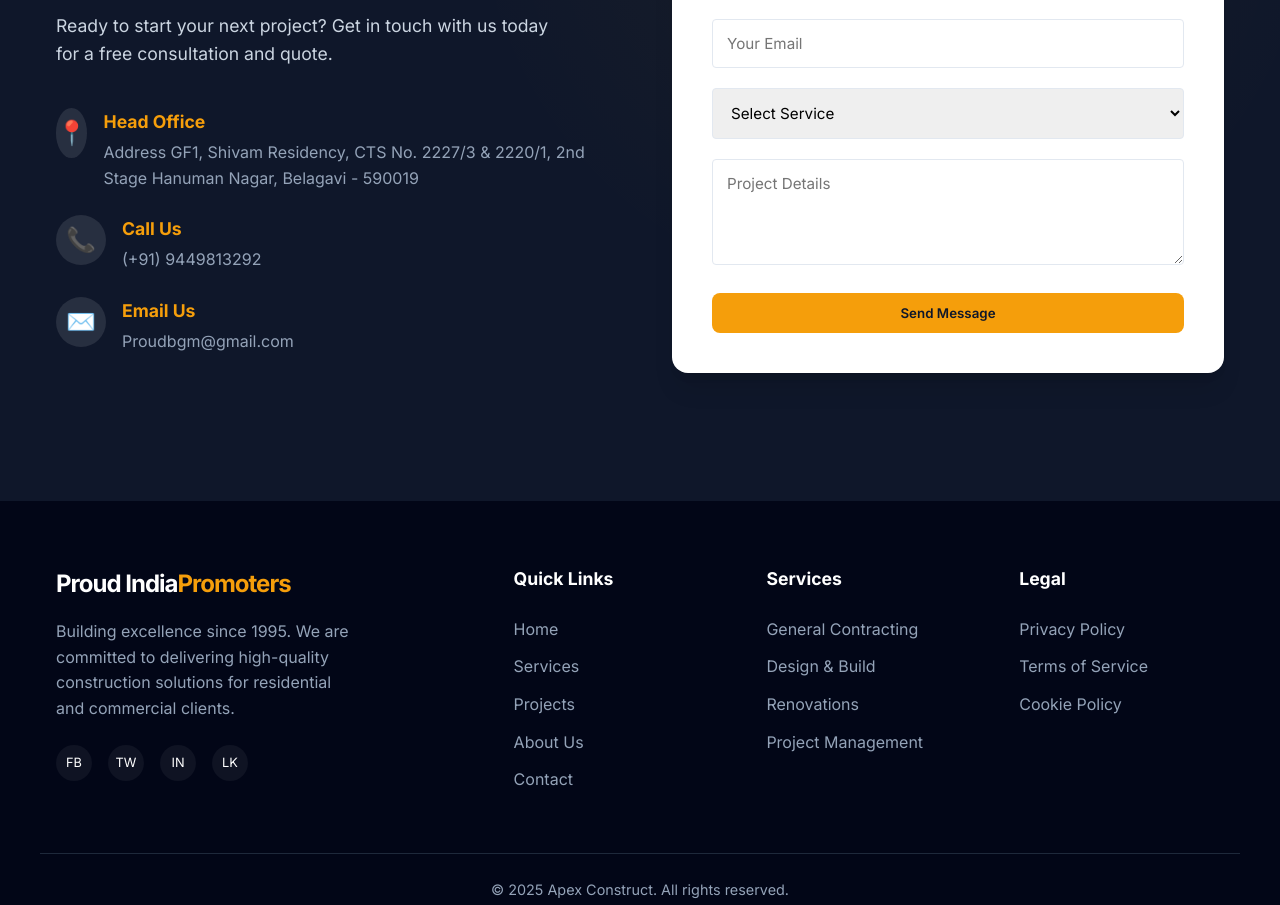
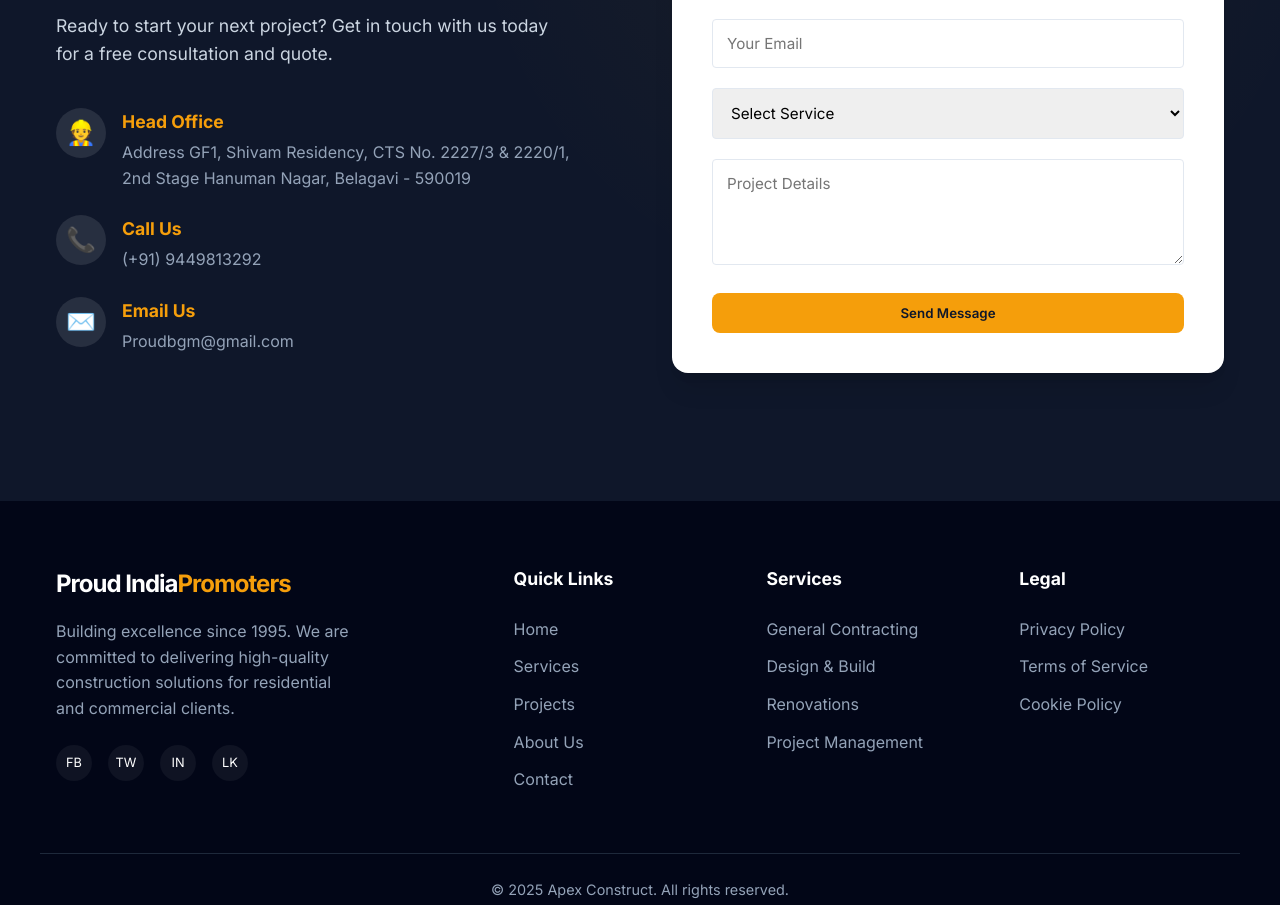
Before and after one commit to Code-Cool-2006/Proud_INDIA_Promoters, a React (Vite) app: page / in a window 1280 px wide. Shown: the part 2821-3726 px from the top of the page. Built offline with nearby package versions, Linux system fonts and the light colour scheme.

Commit message:
Contact info change

```diff
--- a/src/components/Contact.jsx
+++ b/src/components/Contact.jsx
@@ -15,10 +15,11 @@ const Contact = () => {
 
             <div className="contact-details">
               <div className="contact-item">
-                <span className="icon">📍</span>
+                <span className="icon">👷</span>
                 <div>
                   <h4>Head Office</h4>
-                  <p>Address GF1, Shivam Residency, CTS No. 2227/3 & 2220/1, 2nd Stage Hanuman Nagar, Belagavi - 590019</p>
+                  <p>Address GF1, Shivam Residency, CTS No. 2227/3 & 2220/1,</p>
+                  <p>2nd Stage Hanuman Nagar, Belagavi - 590019</p>
                 </div>
               </div>
               <div className="contact-item">
```
